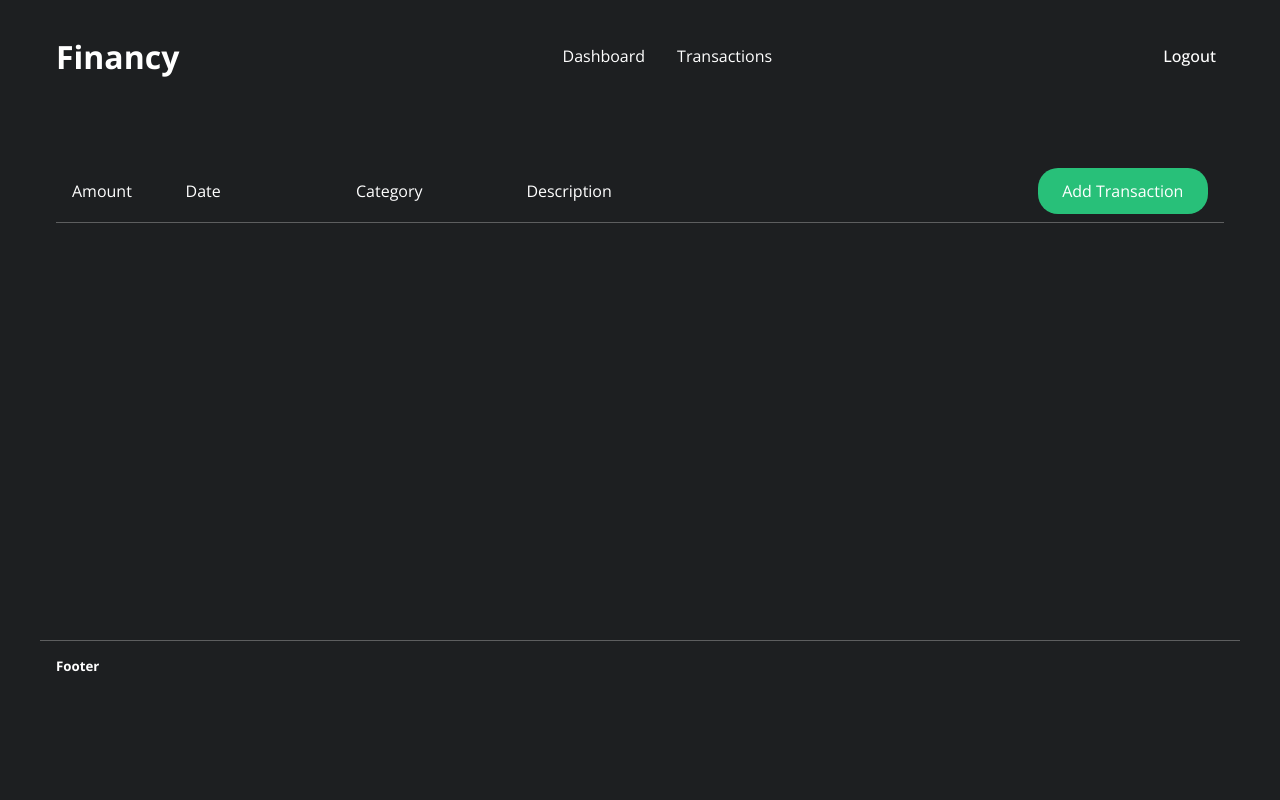
After one commit to msyoufi/Financy, a Django app: page /dashboard/transactions in a window 1280 px wide. The commit adds this page. Run offline with Django 5.2, Linux system fonts and the light colour scheme; the visitor is signed in with stand-in values (Sample User, id 1); data that the repository does not hold is empty.

Commit message:
- Finished basic transactions page with CRUD operations.

```diff
--- a/dashboard/static/css/main.css
+++ b/dashboard/static/css/main.css
@@ -2,9 +2,9 @@
   --background-color: #1d1f21;
   --primary-color: #7a4bdf;
   --secondary-color: #ffffff;
-  --tertiary-color: #fff;
+  --tertiary-color: #7a4bdf6d;
   --text-color: #fff;
-  --green: #9ed127;
+  --green: #28c079;
   --red: #fe5e5e;
   --gray: #c3c3c3;
   --radius: 20px;
@@ -35,12 +35,6 @@ main {
   padding: 1rem;
 }
 
-header {
-  flex-direction: column;
-  height: 10rem;
-  justify-content: space-between;
-}
-
 main {
   flex-direction: column;
   flex: 1;
@@ -54,27 +48,33 @@ footer {
 
 /* Header Styles */
 
-.header-nav {
-  display: flex;
-  width: 100%;
-  height: fit-content;
+header {
+  height: 7rem;
   justify-content: space-between;
+  align-items: center;
 }
 
-.header-nav ul {
+header ul {
   display: flex;
   list-style: none;
   column-gap: .25rem;
 }
 
-.header-nav li a {
+header nav ul {
+  column-gap: 2rem;
+}
+
+header nav a:hover {
+  color: var(--primary-color);
+}
+
+.auth-nav a {
   border-radius: var(--radius);
   padding: .5rem;
-  transition: .15s;
   font-weight: 500;
 }
 
-.header-nav li a:hover {
+.auth-nav a:hover {
   color: var(--background-color);
   background-color: var(--secondary-color);
 }
@@ -177,13 +185,12 @@ footer {
   color: var(--secondary-color);
 }
 
-
 /* Buttons and Links */
 
 .financy-button {
   padding: .75rem 1rem;
   background-color: var(--primary-color);
-  border: 2px solid var(--primary-color);
+  border: none;
   border-radius: var(--radius);
   font-size: 1rem;
   color: var(--text-color);
--- /dev/null
+++ b/dashboard/static/css/transactions.css
@@ -0,0 +1,108 @@
+.transactions-list-header,
+.transaction {
+  display: grid;
+  grid-template-columns: 10% 15% 15% 45% 15%;
+  padding: .5rem 1rem;
+  margin-bottom: .5rem;
+  align-items: center;
+}
+
+.transactions-list-header {
+  border-bottom: 1px solid #a7a7a776;
+}
+
+.transaction {
+  border-radius: var(--radius);
+  transition: .15s;
+}
+
+.transaction:hover {
+  background-color: var(--tertiary-color);
+}
+
+.buttons-container {
+  display: grid;
+  grid-template-columns: 1fr 1fr;
+  column-gap: .5rem;
+}
+
+.buttons-container button:last-child {
+  background-color: var(--red);
+}
+
+/* Transaction from styles */
+.delete-dialog,
+#transaction_form {
+  display: flex;
+  flex-direction: column;
+  width: 550px;
+  padding: 2rem;
+  row-gap: 1rem;
+  border-radius: var(--radius);
+  border: 2px solid var(--gray);
+  background-color: var(--background-color);
+}
+
+#transaction_form input[type="submit"] {
+  margin-top: 2rem;
+}
+
+#form_header {
+  display: flex;
+  align-items: center;
+  justify-content: space-between;
+  margin-bottom: 1.5rem;
+}
+
+.type-container {
+  display: flex;
+  align-items: center;
+  padding-left: 1.25rem;
+  column-gap: 3rem;
+}
+
+.radio-container {
+  display: flex;
+  width: 100%;
+  border: 2px solid var(--primary-color);
+  border-radius: var(--radius);
+}
+
+.radio-container label {
+  width: 50%;
+  padding: .75rem 0;
+  text-align: center;
+  transition: .15s;
+  cursor: pointer;
+}
+
+.radio-container label:nth-child(2) {
+  border-radius: var(--radius) 0 0 var(--radius);
+}
+
+.radio-container label:last-child {
+  border-radius: 0 var(--radius) var(--radius) 0;
+}
+
+.radio-container label:hover {
+  background-color: var(--tertiary-color);
+}
+
+/* Delete dialog */
+
+.delete-dialog {
+  width: 450px;
+  row-gap: 2rem;
+  align-items: center;
+}
+
+.delete-dialog .action-buttons {
+  display: flex;
+  flex-direction: column;
+  width: 100%;
+  row-gap: .5rem;
+}
+
+.delete-dialog .action-buttons button:first-child {
+  background-color: var(--red);
+}
--- a/dashboard/static/js/main.js
+++ b/dashboard/static/js/main.js
@@ -9,3 +9,13 @@ document.querySelectorAll('.financy-input').forEach(input => {
       label.classList.remove('top-label');
   });
 });
+
+
+// Close popups on overlay clicked
+document.querySelectorAll('.overlay').forEach(overlay => {
+  overlay.addEventListener('click', (event) => {
+    const isOverlay = event.target.id.includes('overlay');
+    if (isOverlay)
+      overlay.style.display = 'none';
+  });
+});
--- /dev/null
+++ b/dashboard/static/js/transactions.js
@@ -0,0 +1,97 @@
+const formOverlay = document.getElementById('form_overlay');
+const tranxForm = document.getElementById('transaction_form');
+const formTitle = document.getElementById('form_title');
+const tranxSubmit = document.getElementById('tranx_submit');
+const deleteDialogOverlay = document.getElementById('delete_dialog_overlay');
+const deleteButton = document.getElementById('delete_button');
+const CSRFToken =
+  document.querySelector('input[name="csrfmiddlewaretoken"]').value;
+
+function openAddForm() {
+  setDateInputToNow();
+  formTitle.innerText = 'Add a new Transaction';
+  tranxSubmit.innerText = 'Add';
+  tranxForm.action = '/dashboard/transactions';
+  formOverlay.style.display = 'flex';
+}
+
+function openEditForm(tranxId) {
+  populateForm(tranxId);
+  formTitle.innerText = 'Edit Transaction';
+  tranxSubmit.innerText = 'Save';
+  tranxForm.action = '/dashboard/transactions/' + tranxId;
+  formOverlay.style.display = 'flex';
+}
+
+function closeForm() {
+  resetForm();
+  formOverlay.style.display = 'none';
+  tranxSubmit.disabled = true;
+}
+
+function setDateInputToNow() {
+  const now = new Date();
+
+  tranxForm.querySelector('input[type="date"]')
+    .value = `${now.getFullYear()}-${now.getMonth() + 1}-${now.getDate()}`;
+}
+
+async function populateForm(tranxId) {
+  const tranxData = await getTranxData(tranxId);
+  tranxForm.querySelectorAll('input, select').forEach(input => {
+    const value = tranxData[input.name];
+
+    if (input.type === 'radio')
+      input.checked = value === input.value;
+    else if (input.name !== 'csrfmiddlewaretoken')
+      input.value = value;
+
+    if (input.value) {
+      const label = input.parentElement.querySelector('label');
+      label.classList.add('top-label');
+    }
+  });
+}
+
+async function getTranxData(tranxId) {
+  const res = await fetch(`transactions/${tranxId}`);
+  return await res.json();
+}
+
+function toggleSubmit() {
+  if (tranxForm.checkValidity())
+    tranxSubmit.disabled = false;
+  else
+    tranxSubmit.disabled = true;
+}
+
+function resetForm() {
+  tranxForm.reset();
+  tranxForm.action = '';
+  tranxForm.querySelectorAll('input, select').forEach(input => {
+    const label = input.parentElement.querySelector('label');
+    if (input.name !== 'date')
+      label.classList.remove('top-label');
+  });
+}
+
+function confirmDelete(tranxId) {
+  deleteDialogOverlay.style.display = 'flex';
+  deleteButton.dataset.tranxId = tranxId;
+}
+
+async function deleteTranx() {
+  const tranxId = deleteButton.dataset.tranxId;
+  const headers = { 'X-CSRFToken': CSRFToken };
+  const res = await fetch(`transactions/${tranxId}`, { method: 'DELETE', headers });
+
+  if (res.status === 200)
+    document.getElementById('tranx_' + tranxId).remove();
+
+  closeDeleteDialog();
+}
+
+function closeDeleteDialog() {
+  deleteButton.dataset.tranxId = '';
+  deleteDialogOverlay.style.display = 'none';
+}
--- a/dashboard/templates/layout.html
+++ b/dashboard/templates/layout.html
@@ -6,6 +6,7 @@
   <meta charset="UTF-8">
   <meta name="viewport" content="width=device-width, initial-scale=1.0">
   <title>Financy</title>
+  <link rel="stylesheet" href="https://cdn.jsdelivr.net/npm/bootstrap-icons@1.11.3/font/bootstrap-icons.min.css">
   <link rel="shortcut icon" href="" type="image/x-icon">
   <link rel="preconnect" href="https://fonts.googleapis.com">
   <link rel="preconnect" href="https://fonts.gstatic.com" crossorigin>
@@ -19,17 +20,22 @@
 <body>
 
   <header>
-    <h1>Financy</h1>
-    <nav class="header-nav">
+    <h1>
+      <a href="{% url 'index' %}">Financy</a>
+    </h1>
+
+    <nav>
       <ul>
         <li><a href="{% url 'index' %}">
             Dashboard
           </a></li>
-        <li><a href="{% url 'index' %}">
+        <li><a href="{% url 'transactions' %}">
             Transactions
           </a></li>
       </ul>
-      <ul>
+    </nav>
+
+    <ul class="auth-nav">
       {% if user.is_authenticated %}
       <li><a href="{% url 'logout' %}">
           Logout
@@ -43,7 +49,7 @@
         </a></li>
       {% endif %}
     </ul>
-    </nav>
+
   </header>
 
   <main>
--- a/dashboard/templates/login.html
+++ b/dashboard/templates/login.html
@@ -6,16 +6,16 @@
 {% block style %}{% endblock %}
 
 {% block main %}
-<div id="auth-wrapper">
+<div id="auth_wrapper">
 
-  <div id="auth-title-image">
+  <div id="auth_title_image">
     <h2>Log in to your account</h2>
     <h3>Start tracking your finances today</h3>
 
     <img src="{% static 'media/manage_money.png' %}" alt="">
   </div>
 
-  <form id="auth-form" action="{% url 'login' %}" method="post">
+  <form id="auth_form" action="{% url 'login' %}" method="post">
     <div class="error-message">
       <p>{{ error_message }}</p>
     </div>
--- a/dashboard/templates/register.html
+++ b/dashboard/templates/register.html
@@ -6,16 +6,16 @@
 {% block style %}{% endblock %}
 
 {% block main %}
-<div id="auth-wrapper">
+<div id="auth_wrapper">
 
-  <div id="auth-title-image">
+  <div id="auth_title_image">
     <h2>Sing up today</h2>
     <h3>Take your finances to the next level</h3>
 
     <img src="{% static 'media/business_mission.png' %}" alt="">
   </div>
 
-  <form id="auth-form" action="{% url 'register' %}" method="post">
+  <form id="auth_form" action="{% url 'register' %}" method="post">
     <div class="error-message">
       <p>{{ error_message }}</p>
     </div>
--- /dev/null
+++ b/dashboard/templates/transactions.html
@@ -0,0 +1,118 @@
+{% extends 'layout.html' %}
+
+{% load static %}
+
+{% block script %}
+<script src="{% static 'js/transactions.js' %}" defer></script>
+{% endblock %}
+
+{% block style %}
+<link rel="stylesheet" href="{% static 'css/transactions.css' %}">
+{% endblock %}
+
+{% block main %}
+
+<div class="transactions-list">
+  <div class="transactions-list-header">
+    <span>Amount</span>
+    <span>Date</span>
+    <span>Category</span>
+    <span>Description</span>
+    <button class="financy-button" style="background-color: var(--green);" onclick="openAddForm()">
+      Add Transaction
+    </button>
+  </div>
+  {% for tranx in transactions %}
+  <div class="transaction" id="tranx_{{ tranx.id }}">
+    {% if tranx.type == 'EXP' %}
+    <span style="color: var(--red);">${{ tranx.amount }}</span>
+    {% else %}
+    <span style="color: var(--green);">${{ tranx.amount }}</span>
+    {% endif %}
+    <span>{{ tranx.date | date }}</span>
+    <span>{{ tranx.get_category_display }}</span>
+    {% if tranx.description %}
+    <span>{{ tranx.description }}</span>
+    {% else %}
+    <span>-</span>
+    {% endif %}
+
+    <div class="buttons-container">
+      <button class="financy-button" onclick="openEditForm('{{tranx.id}}')">
+        <i class="bi bi-pencil-square"></i>
+      </button>
+      <button class="financy-button" onclick="confirmDelete('{{tranx.id}}')">
+        <i class="bi bi-trash3-fill"></i>
+      </button>
+    </div>
+  </div>
+  {% endfor %}
+</div>
+
+<div class="overlay" id="form_overlay">
+  <form id="transaction_form" method="post" onchange="toggleSubmit()">
+
+    <div id="form_header">
+      <h3 id="form_title"></h3>
+      <i class="bi bi-x-lg" onclick="closeForm()"></i>
+    </div>
+
+    {% csrf_token %}
+
+    <div class="type-container">
+      <span>Type:</span>
+      <div class="radio-container">
+        <input type="radio" name="type" id="INC" value="INC" required>
+        <label for="INC">Income</label>
+        <input type="radio" name="type" id="EXP" value="EXP" required>
+        <label for="EXP">Expense</label>
+      </div>
+    </div>
+
+    <div class="financy-input-container">
+      <input class="financy-input" type="number" name="amount" id="amount" min="0.01" max="10000000" step="0.01"
+        required>
+      <label for="amount">Amount</label>
+    </div>
+
+    <div class="financy-input-container">
+      <input class="financy-input" type="date" name="date" id="date" required>
+      <label class="top-label" for="date">Date</label>
+    </div>
+
+    <div class="financy-input-container">
+      <select class="financy-input" name="category" id="category" required>
+        <option value="" hidden selected disabled></option>
+        <option value="FOOD">Food & Dining</option>
+        <option value="TRANS">Transportation</option>
+        <option value="SHOP">Shopping</option>
+        <option value="BILLS">Bills & Utilities</option>
+        <option value="OTHER">Other</option>
+      </select>
+      <label for="category">Category</label>
+    </div>
+
+    <div class="financy-input-container">
+      <input class="financy-input" type="text" name="description" id="description">
+      <label for="description">Description</label>
+    </div>
+
+    <button type="submit" id="tranx_submit" class="financy-button" disabled></button>
+
+  </form>
+</div>
+
+<div class="overlay" id="delete_dialog_overlay">
+  <div class="delete-dialog">
+    <p>Are you sure you want to delete this transaction?</p>
+    <div class="action-buttons">
+      <button class="financy-button" id="delete_button" data-tranxId="" onclick="deleteTranx()">
+        Delete
+      </button>
+      <button class="financy-button" onclick="closeDeleteDialog()">
+        Cancel
+      </button>
+    </div>
+  </div>
+</div>
+{% endblock %}
--- a/dashboard/urls.py
+++ b/dashboard/urls.py
@@ -6,4 +6,6 @@ urlpatterns = [
     path("login", view=views.login_view, name="login"),
     path("logout", view=views.logout_view, name="logout"),
     path("register", view=views.register_view, name="register"),
+    path("transactions", view=views.transactions_view, name="transactions"),
+    path("transactions/<int:tranx_id>", view=views.transactions),
 ]
--- a/dashboard/views.py
+++ b/dashboard/views.py
@@ -1,4 +1,5 @@
-from django.shortcuts import render
+from django.shortcuts import render, redirect
+from django.http import JsonResponse
 from django.contrib.auth.decorators import login_required
 from django.urls import reverse
 from django.contrib.auth import authenticate, login, logout
@@ -64,7 +65,61 @@ def logout_view(request):
 
 @login_required
 def index(request):
-    if request.method == "POST":
-        pass
+    user = request.user
 
     return render(request, "index.html")
+
+
+@login_required
+def transactions_view(request):
+    user = request.user
+
+    if request.method == "POST":
+        try:
+            tranx_data = clean_data(request.POST)
+            tranx = Transaction(user=user, **tranx_data)
+            tranx.save()
+            return redirect("transactions")
+        except Exception as e:
+            return JsonResponse({"error": str(e)}, status=400)
+
+    transactions = Transaction.objects.filter(user=user).order_by("-date")
+
+    return render(request, "transactions.html", {"transactions": transactions})
+
+
+@login_required
+def transactions(request, tranx_id):
+    user = request.user
+
+    if tranx_id is None:
+        return JsonResponse({"error": "Must provide a transaction ID"}, status=400)
+
+    try:
+        tranx = Transaction.objects.get(user=user, id=tranx_id)
+    except Transaction.DoesNotExist:
+        return JsonResponse({"error": "Transaction not found!"}, status=404)
+
+    if request.method == "GET":
+        return JsonResponse(tranx.serialize(), status=200)
+
+    if request.method == "POST":
+        try:
+            tranx_data = clean_data(request.POST)
+            for key, value in tranx_data.items():
+                setattr(tranx, key, value)
+            tranx.save()
+        except Exception as e:
+            return JsonResponse({"error": str(e)}, status=400)
+
+    if request.method == "DELETE":
+        tranx.delete()
+
+    return redirect("transactions")
+
+
+def clean_data(row_data):
+    data = dict(row_data)
+    data.pop("csrfmiddlewaretoken")
+    data = {k: v[0] if isinstance(v, list) else v for k, v in data.items()}
+    return data
```
Also changed, not shown: other parts of dashboard/static/css/main.css (+55 -11 lines), dashboard/models.py (+13 -3 lines). Lines whose indentation alone changed are shown as unchanged.
